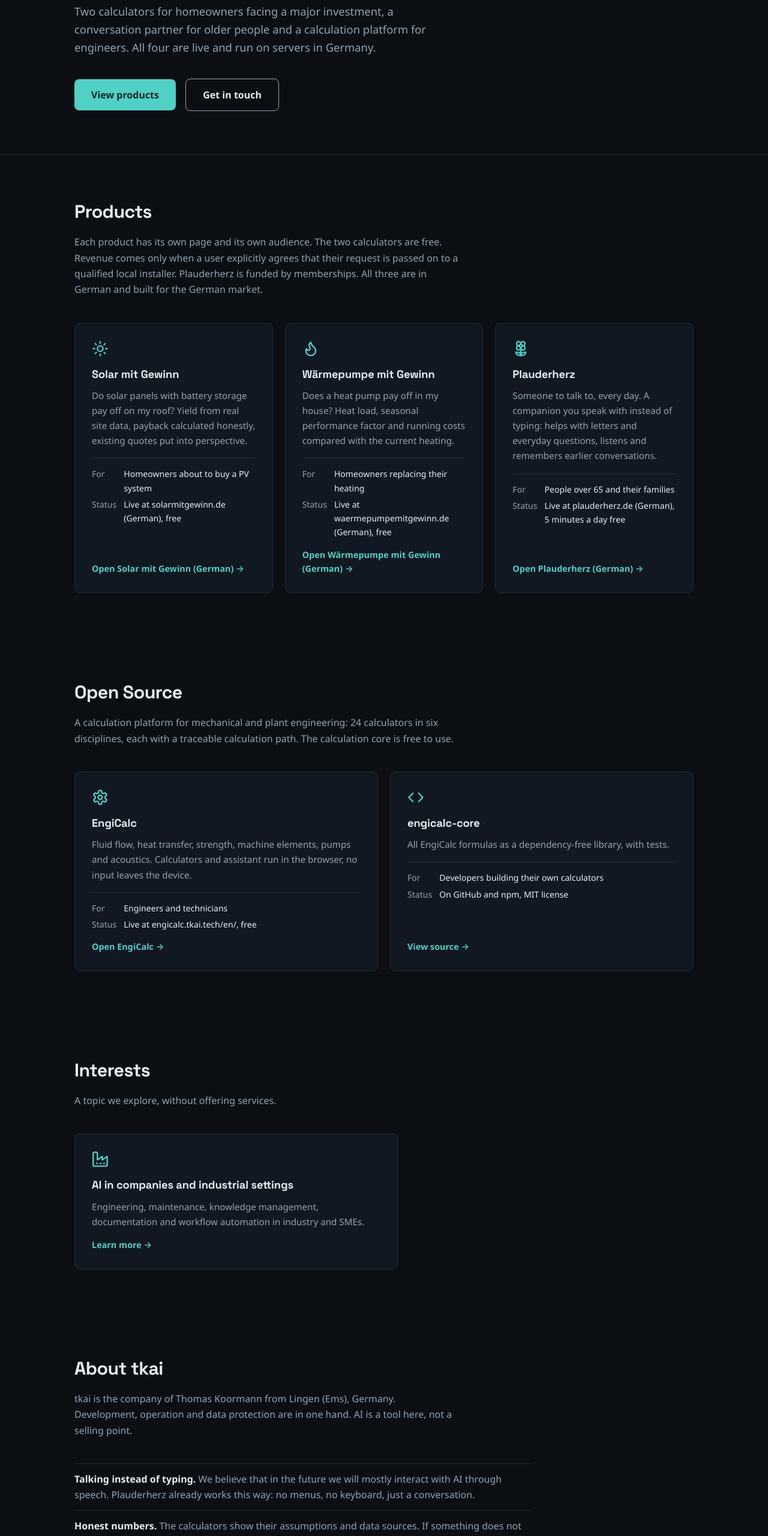
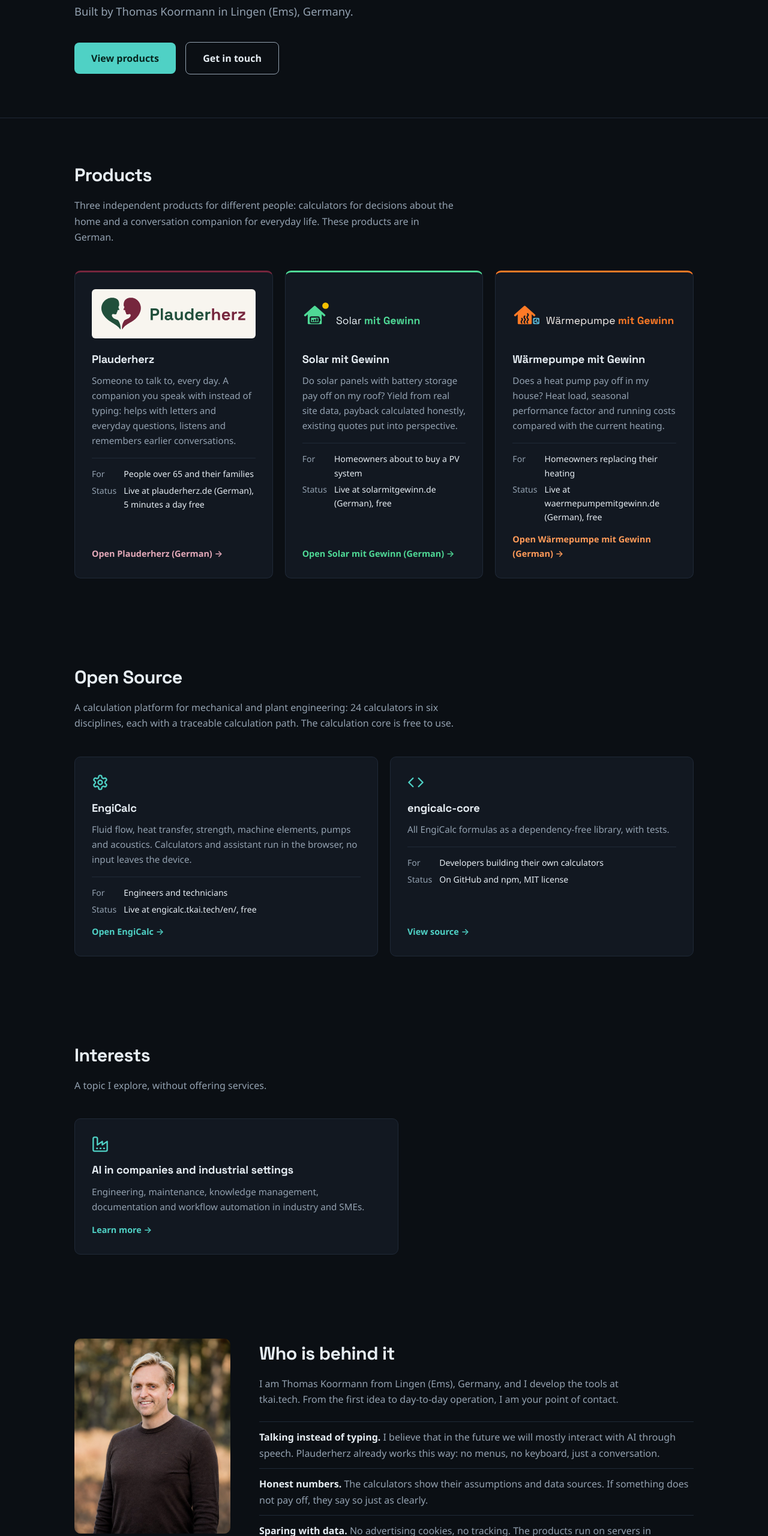
Before and after one commit to tkai-tech/tkai-tech.github.io, a plain HTML site: page en/index.html in a window 1280 px wide. Shown: the part 240-2800 px from the top of the page at 60% size. Drawn offline with Linux system fonts and the light colour scheme.

Commit message:
Website: Person und Produkte, aktuelle Logos und Gruenderportraet

```diff
--- a/en/index.html
+++ b/en/index.html
@@ -3,8 +3,8 @@
 <head>
   <meta charset="UTF-8">
   <meta name="viewport" content="width=device-width, initial-scale=1.0">
-  <title>tkai: AI that gets things done</title>
-  <meta name="description" content="tkai builds tools with AI: two calculators for homeowners in Germany (Solar mit Gewinn, Wärmepumpe mit Gewinn), the voice companion Plauderherz for people over 65 and EngiCalc, an open source calculation platform for engineers.">
+  <title>tkai.tech: Tools that calculate honestly and listen</title>
+  <meta name="description" content="Tools that calculate honestly and listen. Built by Thomas Koormann in Lingen (Ems), Germany. Explore Plauderherz, Solar mit Gewinn, Wärmepumpe mit Gewinn and EngiCalc.">
   <link rel="icon" href="../favicon.svg" type="image/svg+xml">
   <link rel="icon" href="../favicon-32.png" type="image/png" sizes="32x32">
   <link rel="apple-touch-icon" href="../apple-touch-icon.png">
@@ -13,8 +13,8 @@
   <link rel="alternate" hreflang="x-default" href="https://tkai.tech/">
   <meta property="og:type" content="website">
   <meta property="og:site_name" content="tkai">
-  <meta property="og:title" content="tkai: AI that gets things done">
-  <meta property="og:description" content="tkai builds tools with AI: two calculators for homeowners in Germany (Solar mit Gewinn, Wärmepumpe mit Gewinn), the voice companion Plauderherz for people over 65 and EngiCalc, an open source calculation platform for engineers.">
+  <meta property="og:title" content="tkai.tech: Tools that calculate honestly and listen">
+  <meta property="og:description" content="Tools that calculate honestly and listen. Built by Thomas Koormann in Lingen (Ems), Germany. Explore Plauderherz, Solar mit Gewinn, Wärmepumpe mit Gewinn and EngiCalc.">
   <meta property="og:url" content="https://tkai.tech/en/">
   <meta property="og:image" content="https://tkai.tech/og-image.png">
   <meta property="og:image:width" content="1200">
@@ -44,8 +44,8 @@
 <main>
   <section class="hero">
     <div class="container">
-      <h1>AI that gets things done.</h1>
-      <p>Two calculators for homeowners facing a major investment, a conversation partner for older people and a calculation platform for engineers. All four are live and run on servers in Germany.</p>
+      <h1>Tools that calculate honestly and listen.</h1>
+      <p>Built by Thomas Koormann in Lingen (Ems), Germany.</p>
       <a class="btn btn-primary" href="#products">View products</a>
       <a class="btn btn-ghost" href="#contact">Get in touch</a>
     </div>
@@ -54,10 +54,20 @@
   <section id="products">
     <div class="container">
       <h2 class="section-title">Products</h2>
-      <p class="section-sub">Each product has its own page and its own audience. The two calculators are free. Revenue comes only when a user explicitly agrees that their request is passed on to a qualified local installer. Plauderherz is funded by memberships. All three are in German and built for the German market.</p>
+      <p class="section-sub">Three independent products for different people: calculators for decisions about the home and a conversation companion for everyday life. These products are in German.</p>
       <div class="grid">
-        <a class="card" href="https://solarmitgewinn.de/" hreflang="de">
-          <span class="icon"><svg xmlns="http://www.w3.org/2000/svg" viewBox="0 0 24 24" fill="none" stroke="currentColor" stroke-width="2" stroke-linecap="round" stroke-linejoin="round" aria-hidden="true"><circle cx="12" cy="12" r="4"/><path d="M12 2v2"/><path d="M12 20v2"/><path d="m4.93 4.93 1.41 1.41"/><path d="m17.66 17.66 1.41 1.41"/><path d="M2 12h2"/><path d="M20 12h2"/><path d="m6.34 17.66-1.41 1.41"/><path d="m19.07 4.93-1.41 1.41"/></svg></span>
+        <a class="card product-card product-plauderherz" href="https://plauderherz.de/" hreflang="de">
+          <span class="product-logo"><img src="../images/plauderherz-quer.svg" alt="" width="480" height="108" loading="lazy"></span>
+          <h3>Plauderherz</h3>
+          <p>Someone to talk to, every day. A companion you speak with instead of typing: helps with letters and everyday questions, listens and remembers earlier conversations.</p>
+          <dl class="facts">
+            <dt>For</dt><dd>People over 65 and their families</dd>
+            <dt>Status</dt><dd>Live at plauderherz.de (German), 5 minutes a day free</dd>
+          </dl>
+          <span class="more">Open Plauderherz (German) →</span>
+        </a>
+        <a class="card product-card product-solar" href="https://solarmitgewinn.de/" hreflang="de">
+          <span class="product-logo"><img src="../images/solar-mit-gewinn-quer-dunkel.svg" alt="" width="480" height="108" loading="lazy"></span>
           <h3>Solar mit Gewinn</h3>
           <p>Do solar panels with battery storage pay off on my roof? Yield from real site data, payback calculated honestly, existing quotes put into perspective.</p>
           <dl class="facts">
@@ -66,8 +76,8 @@
           </dl>
           <span class="more">Open Solar mit Gewinn (German) →</span>
         </a>
-        <a class="card" href="https://waermepumpemitgewinn.de/" hreflang="de">
-          <span class="icon"><svg xmlns="http://www.w3.org/2000/svg" viewBox="0 0 24 24" fill="none" stroke="currentColor" stroke-width="2" stroke-linecap="round" stroke-linejoin="round" aria-hidden="true"><path d="M8.5 14.5A2.5 2.5 0 0 0 11 12c0-1.38-.5-2-1-3-1.072-2.143-.224-4.054 2-6 .5 2.5 2 4.9 4 6.5 2 1.6 3 3.5 3 5.5a7 7 0 1 1-14 0c0-1.153.433-2.294 1-3a2.5 2.5 0 0 0 2.5 2.5z"/></svg></span>
+        <a class="card product-card product-waermepumpe" href="https://waermepumpemitgewinn.de/" hreflang="de">
+          <span class="product-logo"><img src="../images/waermepumpe-mit-gewinn-quer-dunkel.svg" alt="" width="480" height="108" loading="lazy"></span>
           <h3>Wärmepumpe mit Gewinn</h3>
           <p>Does a heat pump pay off in my house? Heat load, seasonal performance factor and running costs compared with the current heating.</p>
           <dl class="facts">
@@ -75,16 +85,6 @@
             <dt>Status</dt><dd>Live at waermepumpemitgewinn.de (German), free</dd>
           </dl>
           <span class="more">Open Wärmepumpe mit Gewinn (German) →</span>
-        </a>
-        <a class="card" href="https://plauderherz.de/" hreflang="de">
-          <span class="icon"><svg xmlns="http://www.w3.org/2000/svg" viewBox="0 0 24 24" fill="none" stroke="currentColor" stroke-width="2" stroke-linecap="round" stroke-linejoin="round" aria-hidden="true"><path d="M12 5a3 3 0 1 1 3 3m-3-3a3 3 0 1 0-3 3m3-3v1M9 8a3 3 0 1 0 3 3M9 8h1m5 0a3 3 0 1 1-3 3m3-3h-1m-2 3v-1"/><circle cx="12" cy="8" r="2"/><path d="M12 10v12"/><path d="M12 22c4.2 0 7-1.667 7-5-4.2 0-7 1.667-7 5Z"/><path d="M12 22c-4.2 0-7-1.667-7-5 4.2 0 7 1.667 7 5Z"/></svg></span>
-          <h3>Plauderherz</h3>
-          <p>Someone to talk to, every day. A companion you speak with instead of typing: helps with letters and everyday questions, listens and remembers earlier conversations.</p>
-          <dl class="facts">
-            <dt>For</dt><dd>People over 65 and their families</dd>
-            <dt>Status</dt><dd>Live at plauderherz.de (German), 5 minutes a day free</dd>
-          </dl>
-          <span class="more">Open Plauderherz (German) →</span>
         </a>
       </div>
     </div>
@@ -122,7 +122,7 @@
   <section id="interests">
     <div class="container">
       <h2 class="section-title">Interests</h2>
-      <p class="section-sub">A topic we explore, without offering services.</p>
+      <p class="section-sub">A topic I explore, without offering services.</p>
       <div class="grid" style="max-width:540px">
         <a class="card" href="ki-industrie.html">
           <span class="icon"><svg xmlns="http://www.w3.org/2000/svg" viewBox="0 0 24 24" fill="none" stroke="currentColor" stroke-width="2" stroke-linecap="round" stroke-linejoin="round" aria-hidden="true"><path d="M2 20a2 2 0 0 0 2 2h16a2 2 0 0 0 2-2V8l-7 5V8l-7 5V4a2 2 0 0 0-2-2H4a2 2 0 0 0-2 2Z"/><path d="M17 18h1"/><path d="M12 18h1"/><path d="M7 18h1"/></svg></span>
@@ -135,15 +135,18 @@
   </section>
 
   <section id="about">
-    <div class="container">
-      <h2 class="section-title">About tkai</h2>
-      <p class="section-sub">tkai is the company of Thomas Koormann from Lingen (Ems), Germany. Development, operation and data protection are in one hand. AI is a tool here, not a selling point.</p>
+    <div class="container founder">
+      <img class="founder-photo" src="../images/thomas-koormann-pullover.jpg" alt="Thomas Koormann wearing a brown sweater" width="800" height="1000" loading="lazy">
+      <div class="founder-copy">
+      <h2 class="section-title">Who is behind it</h2>
+      <p class="section-sub">I am Thomas Koormann from Lingen (Ems), Germany, and I develop the tools at tkai.tech. From the first idea to day-to-day operation, I am your point of contact.</p>
       <ul class="principles">
-        <li><strong>Talking instead of typing.</strong> We believe that in the future we will mostly interact with AI through speech. Plauderherz already works this way: no menus, no keyboard, just a conversation.</li>
+        <li><strong>Talking instead of typing.</strong> I believe that in the future we will mostly interact with AI through speech. Plauderherz already works this way: no menus, no keyboard, just a conversation.</li>
         <li><strong>Honest numbers.</strong> The calculators show their assumptions and data sources. If something does not pay off, they say so just as clearly.</li>
         <li><strong>Sparing with data.</strong> No advertising cookies, no tracking. The products run on servers in Germany.</li>
         <li><strong>Open about the technology.</strong> Which services are used for what is listed on a separate page: <a href="tools.html">Tools and services</a>.</li>
       </ul>
+      </div>
     </div>
   </section>
 
--- a/style.css
+++ b/style.css
@@ -242,3 +242,30 @@ footer p { color: var(--text-muted); font-size: 0.9rem; }
 @media (prefers-reduced-motion: reduce) {
   html { scroll-behavior: auto; }
 }
+
+/* Product identities on the homepages */
+.product-card { min-width: 0; border-top: 3px solid var(--product-accent); }
+.product-solar { --product-accent: #4fd996; }
+.product-waermepumpe { --product-accent: #ff7a26; }
+.product-plauderherz { --product-accent: #76263d; }
+.product-card:hover { border-color: var(--product-accent); }
+.product-logo { display: flex; align-items: center; height: 82px; margin-bottom: 20px; }
+.product-logo img { display: block; width: 100%; height: auto; max-height: 66px; object-fit: contain; object-position: left center; }
+.product-plauderherz .product-logo { background: #f8f5ef; border-radius: 6px; padding: 12px; }
+.product-solar .more { color: #4fd996; }
+.product-waermepumpe .more { color: #ff9b59; }
+.product-plauderherz .more { color: #e4a9b9; }
+.product-card .facts dd { min-width: 0; overflow-wrap: anywhere; }
+
+/* Founder portrait selected by Thomas */
+.founder { display: grid; grid-template-columns: 260px minmax(0, 1fr); gap: 48px; align-items: start; }
+.founder-photo { display: block; width: 100%; height: auto; border-radius: var(--radius); }
+.founder-copy { min-width: 0; }
+.founder-copy .section-sub { margin-bottom: 24px; }
+@media (max-width: 700px) {
+  .founder { grid-template-columns: minmax(0, 1fr); gap: 28px; }
+  .founder-photo { max-width: 280px; }
+}
+
+/* Equal wordmark scale despite different product-name lengths. */
+.product-solar .product-logo img { width: 72.947005%; }
```
Also changed, not shown: index.html (+29 -26 lines), images/plauderherz-quer.svg (added), images/solar-mit-gewinn-quer-dunkel.svg (added), images/thomas-koormann-pullover.jpg (added), images/waermepumpe-mit-gewinn-quer-dunkel.svg (added).
